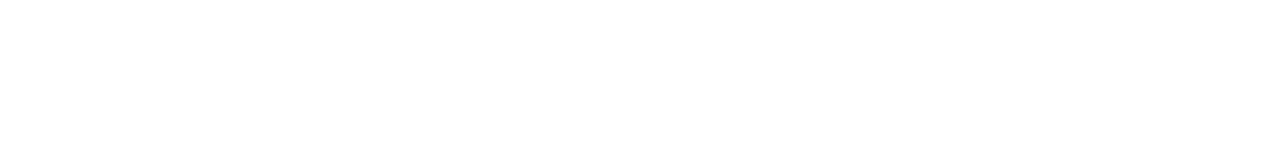
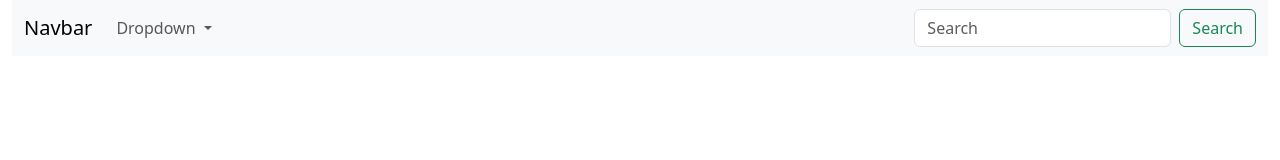
Before and after one commit to herreraracheal/pawfect-pet-care, a plain HTML site: page index.html in a window 1280 px wide. Drawn offline with nearby package versions, Linux system fonts and the light colour scheme.

Commit message:
progress

```diff
--- a/index.html
+++ b/index.html
@@ -9,6 +9,36 @@
     <title>Document</title>
 </head>
 <body>
-
+    <div class="container-fluid">
+        <header>
+            <nav class="navbar navbar-expand-lg bg-body-tertiary">
+  <div class="container-fluid">
+    <a class="navbar-brand" href="#">Navbar</a>
+    <button class="navbar-toggler" type="button" data-bs-toggle="collapse" data-bs-target="#navbarSupportedContent" aria-controls="navbarSupportedContent" aria-expanded="false" aria-label="Toggle navigation">
+      <span class="navbar-toggler-icon"></span>
+    </button>
+    <div class="collapse navbar-collapse" id="navbarSupportedContent">
+      <ul class="navbar-nav me-auto mb-2 mb-lg-0">
+        <li class="nav-item dropdown">
+          <a class="nav-link dropdown-toggle" href="#" role="button" data-bs-toggle="dropdown" aria-expanded="false">
+            Dropdown
+          </a>
+          <ul class="dropdown-menu">
+            <li><a class="dropdown-item" href="#">Action</a></li>
+            <li><a class="dropdown-item" href="#">Another action</a></li>
+            <li><hr class="dropdown-divider"></li>
+            <li><a class="dropdown-item" href="#">Something else here</a></li>
+          </ul>
+        </li>
+      </ul>
+      <form class="d-flex" role="search">
+        <input class="form-control me-2" type="search" placeholder="Search" aria-label="Search"/>
+        <button class="btn btn-outline-success" type="submit">Search</button>
+      </form>
+    </div>
+  </div>
+</nav>
+        </header>
+    </div>
 </body>
 </html>
```
